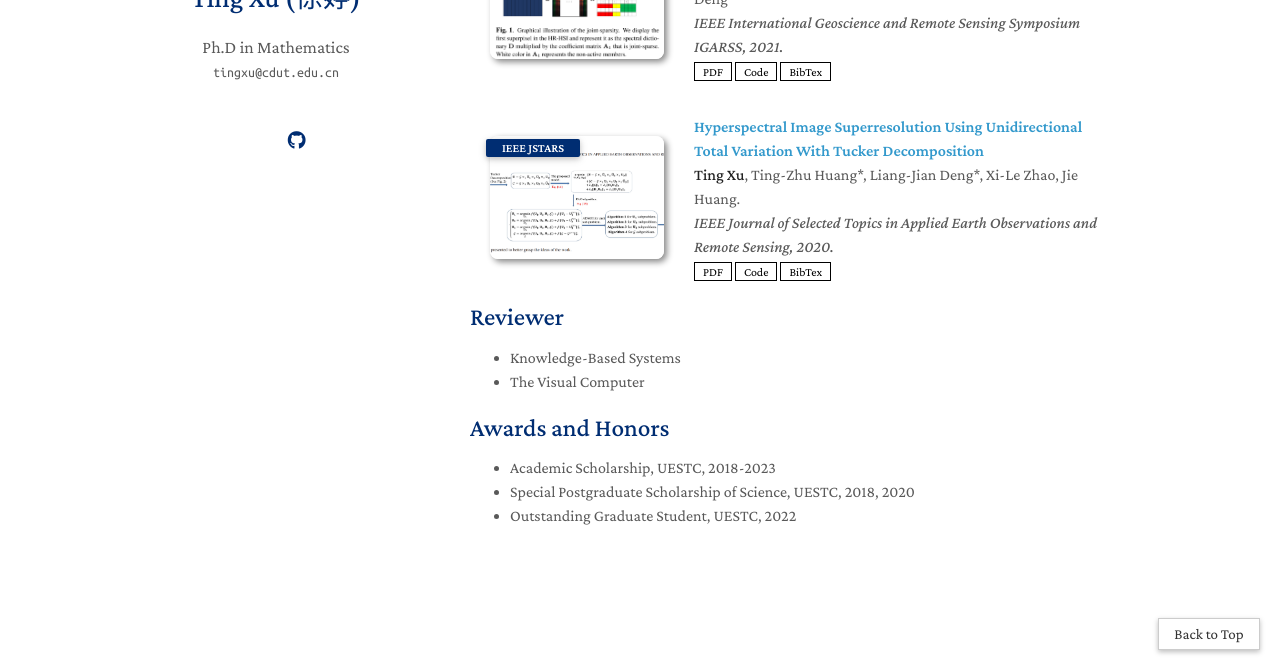
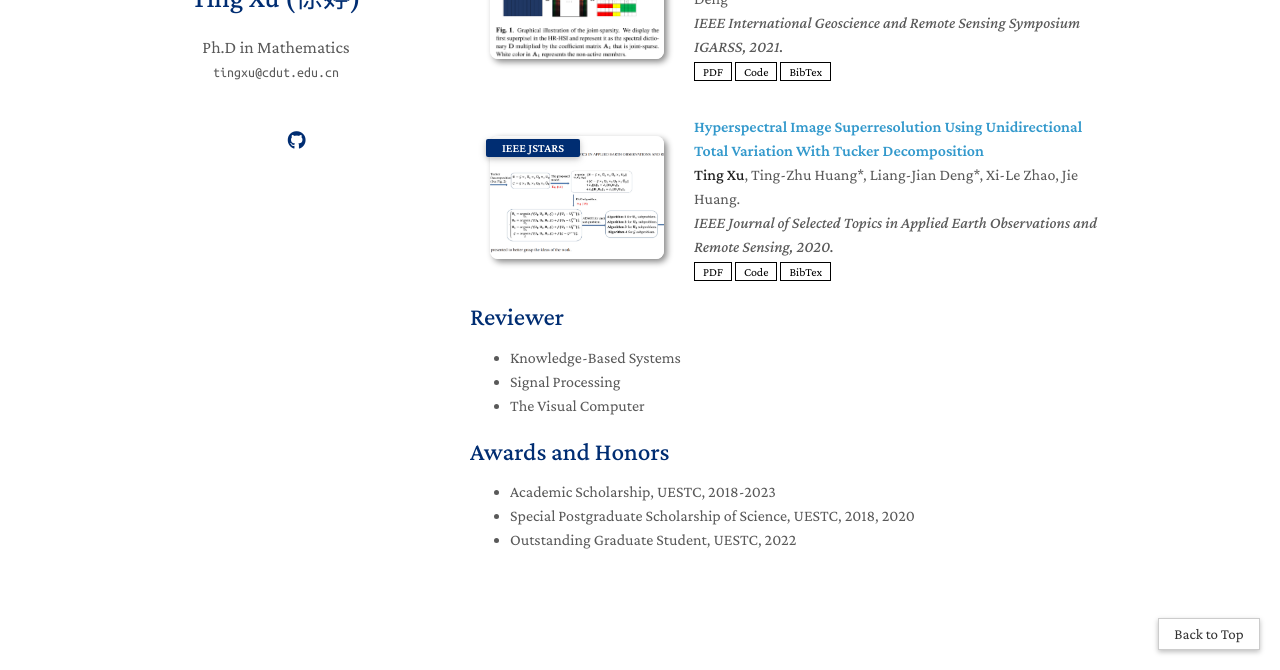
Before and after one commit to tingxu113/tingxu113.github.io, a Jekyll site: the page built from index.md, in a window 1280 px wide and 900 px high, scrolled down 1251 px, cut to the strip 230-900 px from the top of the window. Built offline with Jekyll 4.4.1, drawn with Linux system fonts in a browser that asks for light colours; nearby versions of some CDN libraries; a style sheet for code colours, icons or effects is not loaded; our own code applies the rules of GitHub Pages for plain Markdown files.

Commit message:
Update services.md

```diff
--- a/_includes/services.md
+++ b/_includes/services.md
@@ -1,6 +1,7 @@
 ## Reviewer
 <ul>
   <li>  Knowledge-Based Systems  </li>
+   <li>  Signal Processing </li>
   <li>  The Visual Computer  </li>
 </ul>
 
```
